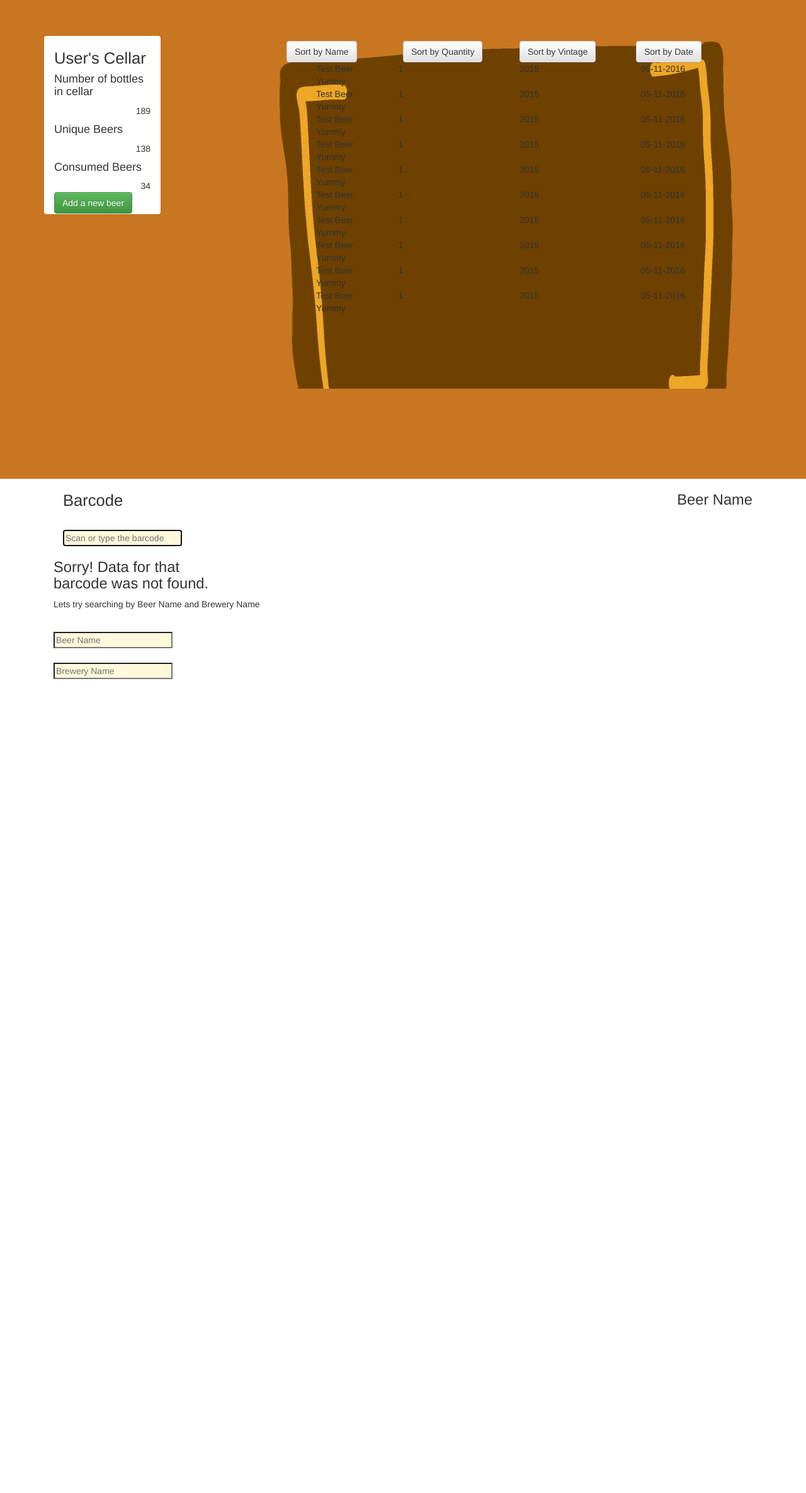
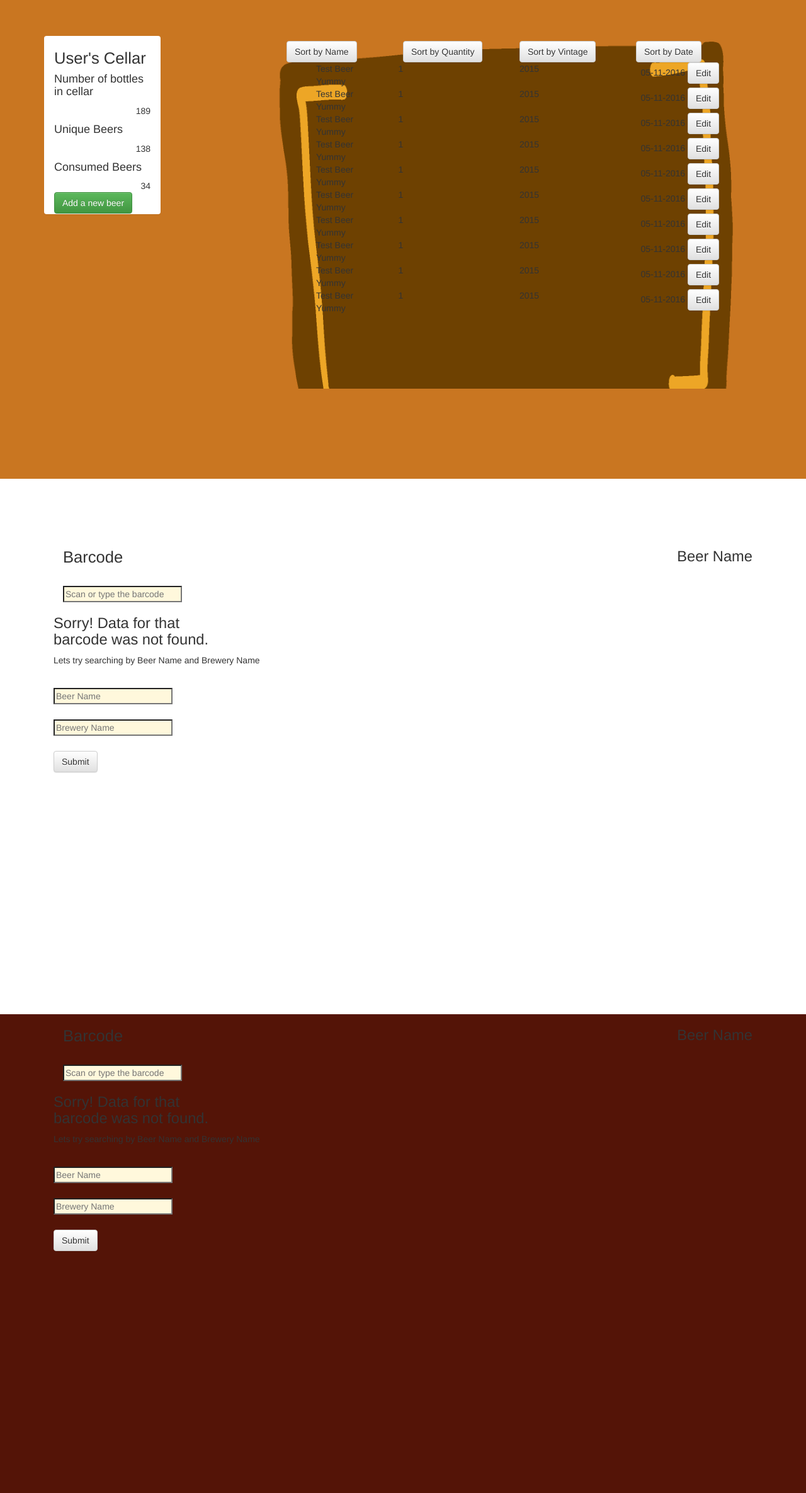
Before and after one commit to acesovereights/cellarmate, a PHP site: page /usercellar.php in a window 1280 px wide. Shown: the whole page at 63% size. Before the commit the page ends 1078 px from the top, so only its background shows below. Run offline with PHP 8.4, Linux system fonts and the light colour scheme.

Commit message:
Nov 22 Morning work #2

```diff
--- a/css/site.css
+++ b/css/site.css
@@ -201,3 +201,9 @@
 .pad-right{
 	padding-right: 5%;
 }
+.editBeerPanel{
+	background-color: #541407;
+}
+.addBeerPanel{
+	margin-top: 7%;
+}
--- a/usercellar.php
+++ b/usercellar.php
@@ -77,6 +77,7 @@
 									</div>
 									<div class="col-lg-3 col-sm-3 pad-right">
 										<?php echo $beerDate ?>
+										<a href="#editBeer" class="btn btn-default">Edit</a>
 									</div>
 								</div>
 								<?php
@@ -88,14 +89,15 @@
 			</div>
 		</div>
 	</div>
-	<div class="scrollContainer" id="addBeer">
+<!--	Begin Add a beer panel-->
+	<div class="scrollContainer addBeerPanel" id="addBeer">
 		<div class="container">
 			<aside id="left" class="pull-left">
 				<div class="col-lg-12 col-sm-12">
 					<div class="offset-lg-1 offset-sm-1 col-lg-10 col-sm-10">
 						<h2>Barcode</h2>
 						<form action="" method="post">
-							<input type="text" placeholder="Scan or type the barcode" name="barcode" autofocus>
+							<input type="text" placeholder="Scan or type the barcode" name="barcode" >
 						</form>
 					</div>
 				</div>
@@ -106,6 +108,39 @@
 						<input type="text" placeholder="Beer Name" name="beer-name">
 						<br>
 						<input type="text" placeholder="Brewery Name" name="brewery-name">
+						<br>
+						<input type="submit" name="submitManualEntry" class="btn btn-default">
+					</form>
+				</div>
+			</aside>
+			<aside class="pull-right" id="right">
+				<div class="col-lg-12 col-sm-12">
+					<h3>Beer Name</h3>
+				</div>
+			</aside>
+		</div>
+
+	</div>
+	<div class="scrollContainer editBeerPanel" id="editBeer">
+		<div class="container">
+			<aside id="left" class="pull-left">
+				<div class="col-lg-12 col-sm-12">
+					<div class="offset-lg-1 offset-sm-1 col-lg-10 col-sm-10">
+						<h2>Barcode</h2>
+						<form action="" method="post">
+							<input type="text" placeholder="Scan or type the barcode" name="barcode" >
+						</form>
+					</div>
+				</div>
+				<div class="offset-lg-1 offset-sm-1 col-lg-10 col-sm-10 ">
+					<h3>Sorry! Data for that <br>barcode was not found.</h3>
+					<p>Lets try searching by Beer Name and Brewery Name</p>
+					<form action="" method="post">
+						<input type="text" placeholder="Beer Name" name="beer-name">
+						<br>
+						<input type="text" placeholder="Brewery Name" name="brewery-name">
+						<br>
+						<input type="submit" name="submitManualEntry" class="btn btn-default">
 					</form>
 				</div>
 			</aside>
```
